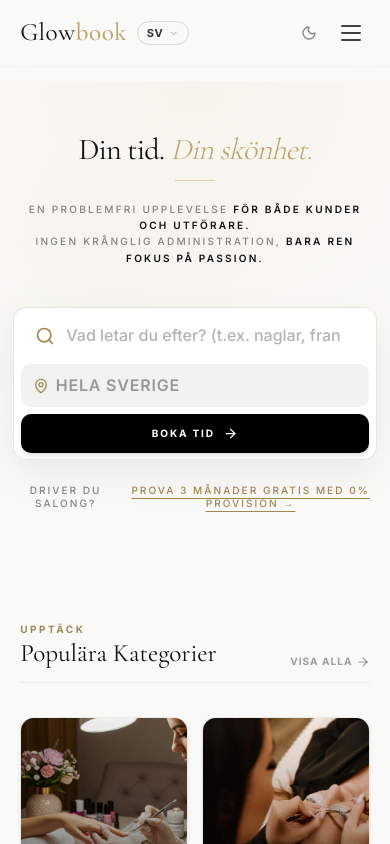
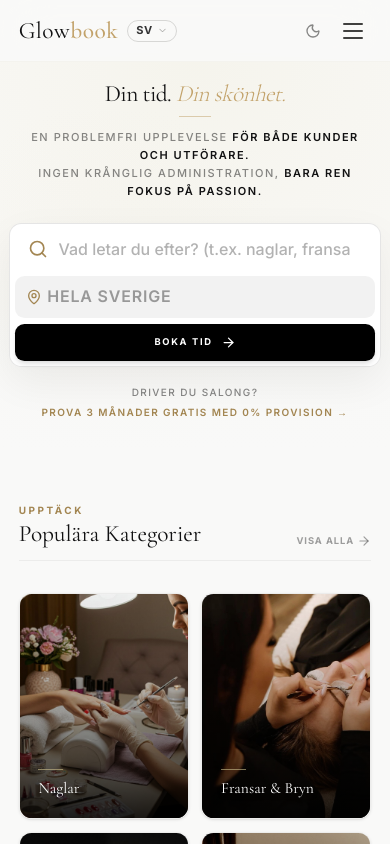
Before and after one commit to zofielyberg-del/glowbook, a Next.js app: page / in a window 390 px wide. Shown: the top 844 px of the page. Built offline with nearby package versions, Linux system fonts and the light colour scheme.

Commit message:
Minimize mobile scaling (78%), tighten hero paddings, and remove underline on provider CTA

```diff
--- a/src/app/globals.css
+++ b/src/app/globals.css
@@ -40,7 +40,7 @@
 }
 
 html {
-  font-size: 84%; /* ~13.4px på mobilen – ger omedelbart mer luft och rymd åt hela mobillayouten */
+  font-size: 78%; /* ~12.5px på mobil – minimerar komponenter och ger en slank, rymlig smartphone-upplevelse */
   scroll-behavior: smooth;
   -webkit-text-size-adjust: 100%;
 }
--- a/src/app/page.tsx
+++ b/src/app/page.tsx
@@ -250,29 +250,29 @@ export default function Home() {
     <div className="min-h-screen bg-background dark:bg-black transition-colors duration-500 font-body">
       <Header />
 
-      <main className="pt-24 pb-24 gpu relative">
+      <main className="pt-16 sm:pt-24 pb-16 sm:pb-24 gpu relative">
         {/* Editorial Hero Section */}
-        <section className="relative px-4 sm:px-6 py-16 sm:py-24 md:py-32 lg:py-40 flex flex-col items-center text-center overflow-hidden">
+        <section className="relative px-3 sm:px-6 py-10 sm:py-24 md:py-32 lg:py-40 flex flex-col items-center text-center overflow-hidden">
           <FlowingBackground />
           <motion.div
             initial={{ opacity: 0, y: 24 }}
             animate={{ opacity: 1, y: 0 }}
             transition={{ duration: 1.1, ease: [0.22, 1, 0.36, 1] }}
-            className="relative z-10 max-w-4xl mx-auto space-y-6 sm:space-y-8"
+            className="relative z-10 max-w-4xl mx-auto space-y-4 sm:space-y-8"
           >
             {/* Main Headline in Cormorant Garamond */}
-            <div className="space-y-4">
-              <h1 className="font-heading text-4xl sm:text-6xl md:text-7xl lg:text-8xl font-normal text-foreground leading-[1.05] tracking-tight">
+            <div className="space-y-3 sm:space-y-4">
+              <h1 className="font-heading text-3xl sm:text-6xl md:text-7xl lg:text-8xl font-normal text-foreground leading-[1.08] tracking-tight">
                 {t('home_hero_title_1') || 'Din tid.'} <br className="hidden sm:inline" />
                 <span className="italic font-light text-champagne-500">{t('home_hero_title_2') || 'Din skönhet.'}</span>
               </h1>
 
               {/* Minimal Luxury Divider */}
-              <div className="w-12 h-px bg-champagne-500/50 mx-auto" />
+              <div className="w-10 sm:w-12 h-px bg-champagne-500/50 mx-auto" />
             </div>
 
             {/* Subtitle */}
-            <p className="text-xs sm:text-sm md:text-base uppercase tracking-[0.22em] text-foreground/50 dark:text-white/50 max-w-xl mx-auto font-medium leading-relaxed">
+            <p className="text-[11px] sm:text-sm md:text-base uppercase tracking-[0.14em] sm:tracking-[0.22em] text-foreground/50 dark:text-white/50 max-w-xl mx-auto font-medium leading-relaxed px-2">
               {(() => {
                 const subtitle = t('home_hero_subtitle');
                 const [line1, line2] = subtitle.split('\n');
@@ -300,9 +300,9 @@ export default function Home() {
             </p>
 
             {/* Editorial Search Bar */}
-            <div className="flex flex-col gap-6 sm:gap-8 items-center w-full max-w-3xl pt-6 sm:pt-10">
+            <div className="flex flex-col gap-4 sm:gap-8 items-center w-full max-w-3xl pt-3 sm:pt-10">
               <div className="w-full relative group">
-                <div className="relative bg-white/95 dark:bg-[#121212]/95 backdrop-blur-md rounded-2xl shadow-[0_15px_40px_rgba(0,0,0,0.06)] dark:shadow-[0_15px_40px_rgba(0,0,0,0.5)] border border-black/10 dark:border-white/10 p-2 sm:p-2.5 flex flex-col md:flex-row items-center gap-2 transition-all duration-300 hover:border-champagne-500/40">
+                <div className="relative bg-white/95 dark:bg-[#121212]/95 backdrop-blur-md rounded-2xl shadow-[0_15px_40px_rgba(0,0,0,0.06)] dark:shadow-[0_15px_40px_rgba(0,0,0,0.5)] border border-black/10 dark:border-white/10 p-1.5 sm:p-2.5 flex flex-col md:flex-row items-center gap-2 transition-all duration-300 hover:border-champagne-500/40">
                   {/* Text Input */}
                   <div className="flex-[2] flex items-center px-4 min-w-0 w-full relative">
                     <Search className="text-champagne-600 shrink-0" size={20} strokeWidth={2} />
@@ -436,13 +436,13 @@ export default function Home() {
               </div>
 
               {/* Sub-CTA targeted at salons */}
-              <div className="flex items-center gap-2 pt-1 text-center">
+              <div className="flex items-center justify-center gap-2 pt-2 text-center w-full">
                 <Link
                   href="/auth/register?role=provider"
-                  className="text-xs font-medium uppercase tracking-[0.2em] text-foreground/50 hover:text-champagne-600 transition-colors inline-flex items-center gap-2 group"
+                  className="text-[10px] sm:text-xs font-medium uppercase tracking-[0.14em] sm:tracking-[0.2em] text-foreground/50 hover:text-champagne-600 transition-colors inline-flex flex-wrap items-center justify-center gap-1.5 group text-center"
                 >
                   <span>{t('home_hero_provider_ask')}</span>
-                  <span className="text-champagne-600 underline underline-offset-4 group-hover:text-champagne-700">{t('home_hero_provider_cta')}</span>
+                  <span className="text-champagne-600 font-semibold group-hover:text-champagne-700">{t('home_hero_provider_cta')}</span>
                 </Link>
               </div>
             </div>
```
